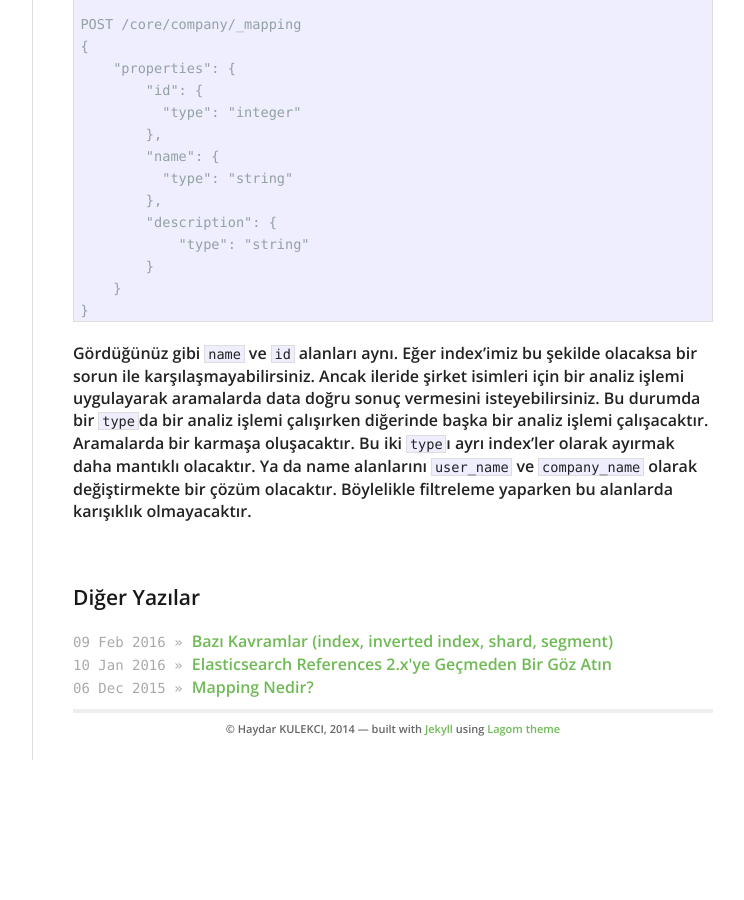
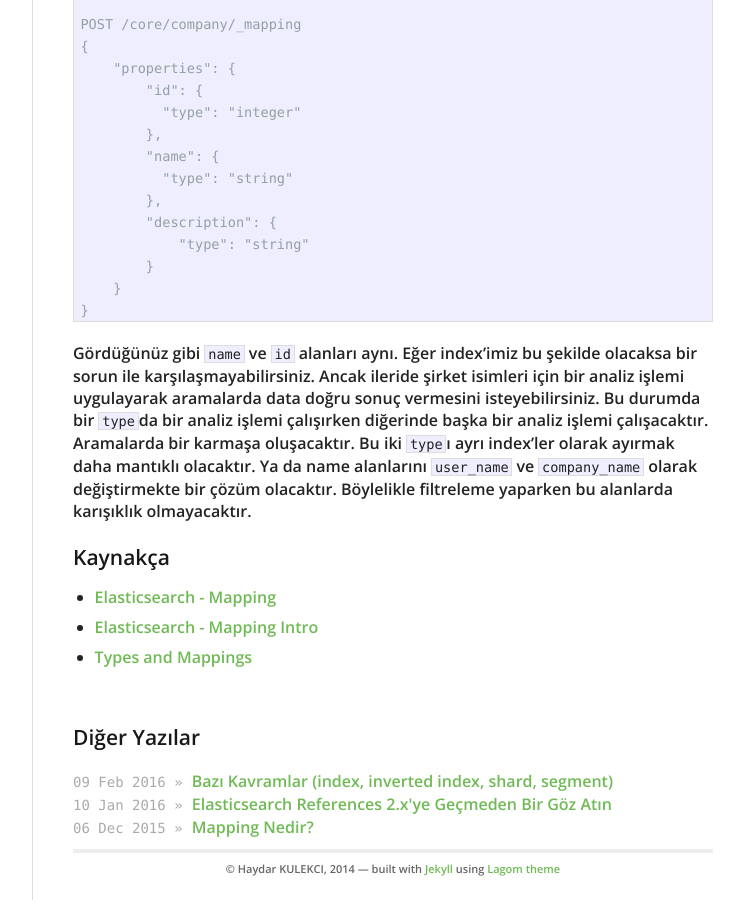
Before and after one commit to hkulekci/elasticsearch, a Jekyll site: the page built from _posts/2015-12-04-elasticsearch-type-and-mapping.md, in a window 1280 px wide and 900 px high, scrolled down 1731 px. Shown: the whole window, without its empty margins (378-1122 px from the left). Built offline with Jekyll 4.4.1, drawn with Linux system fonts in a browser that asks for light colours; nearby versions of some CDN libraries; Markdown is read by kramdown in place of the engine named in the settings; before the commit the page ends 2491 px from its top, so only the background shows below that.

Commit message:
Update 2015-12-04-elasticsearch-type-and-mapping.md

```diff
--- a/_posts/2015-12-04-elasticsearch-type-and-mapping.md
+++ b/_posts/2015-12-04-elasticsearch-type-and-mapping.md
@@ -107,3 +107,9 @@ diğerinde başka bir analiz işlemi çalışacaktır. Aramalarda bir karmaşa o
 ayrı index'ler olarak ayırmak daha mantıklı olacaktır. Ya da name alanlarını `user_name` ve
 `company_name` olarak değiştirmekte bir çözüm olacaktır. Böylelikle filtreleme yaparken
 bu alanlarda karışıklık olmayacaktır.
+
+#### Kaynakça
+
+ - [Elasticsearch - Mapping](https://www.elastic.co/guide/en/elasticsearch/reference/current/mapping.html)
+ - [Elasticsearch - Mapping Intro](https://www.elastic.co/guide/en/elasticsearch/guide/current/mapping-intro.html)
+ - [Types and Mappings](https://www.elastic.co/guide/en/elasticsearch/guide/current/mapping.html)
```
